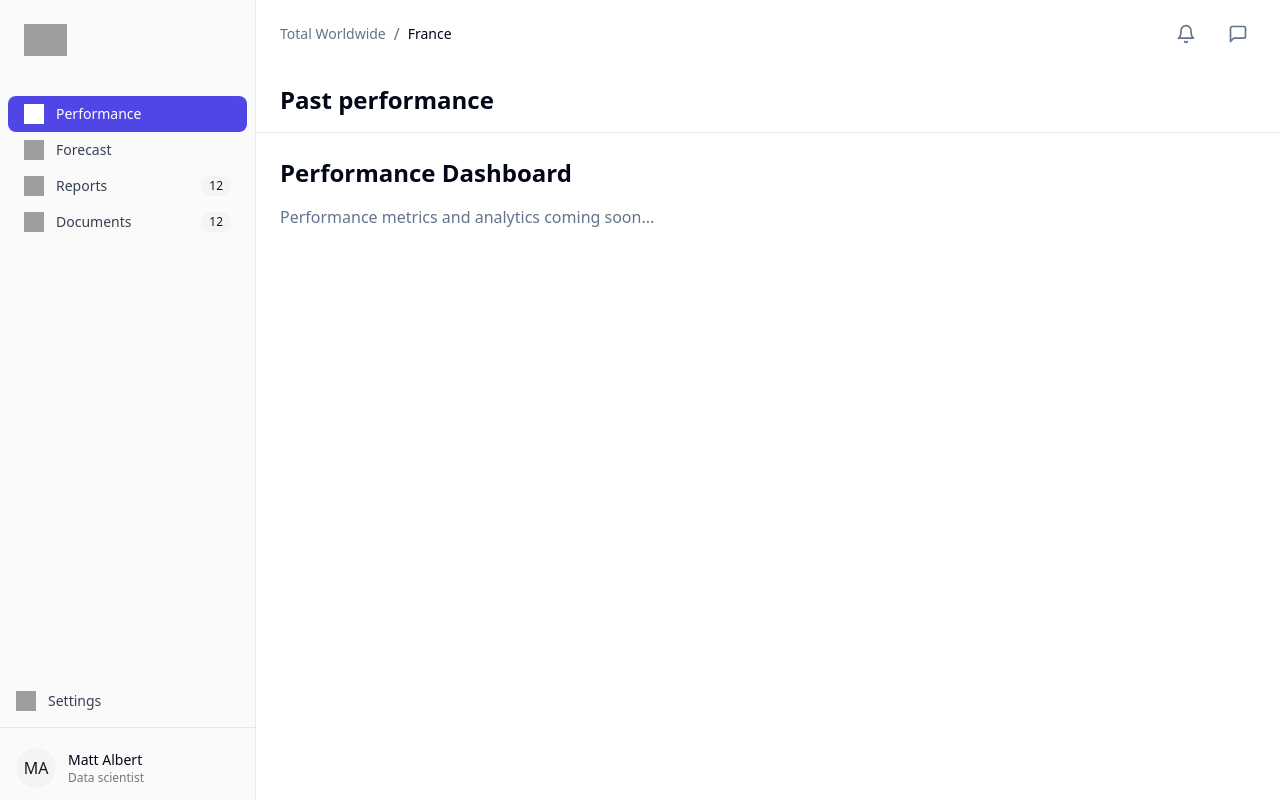
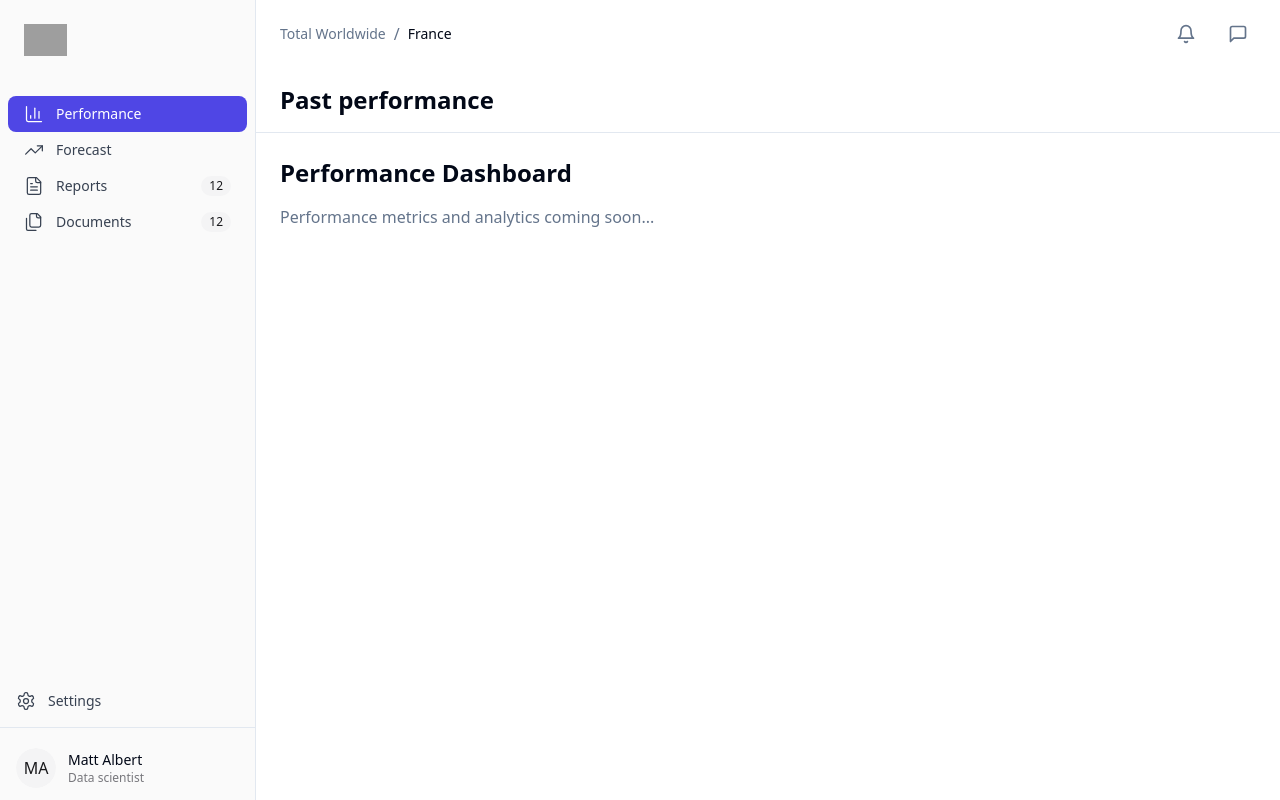
Before and after one commit to louis-sanna-eki/p-549946, a React (Vite) app: page / in a window 1280 px wide. Built offline with nearby package versions, Linux system fonts and the light colour scheme; grey boxes are pictures that could not be loaded.

Commit message:
Replace Builder.io CDN with Lucide React
Updated the icon imports in the Sidebar and NavigationItem components to use Lucide React instead of the Builder.io CDN.
[skip gpt_engineer]

```diff
--- a/src/components/layout/NavigationItem.tsx
+++ b/src/components/layout/NavigationItem.tsx
@@ -1,15 +1,15 @@
 import { cn } from "@/lib/utils";
 import { Link, useLocation } from "react-router-dom";
+import { LucideIcon } from "lucide-react";
 
 interface NavigationItemProps {
-  icon: string;
+  icon: LucideIcon;
   title: string;
   badge?: string;
-  active?: boolean;
   to: string;
 }
 
-export function NavigationItem({ icon, title, badge, to }: NavigationItemProps) {
+export function NavigationItem({ icon: Icon, title, badge, to }: NavigationItemProps) {
   const location = useLocation();
   const active = location.pathname === to || (to === "/performance" && location.pathname === "/");
 
@@ -19,14 +19,9 @@ export function NavigationItem({ icon, title, badge, to }: NavigationItemProps)
         "flex items-center gap-3 px-4 py-2 rounded-lg cursor-pointer",
         active ? "bg-[#4F46E5] text-white" : "text-gray-700 hover:bg-sidebar-accent/50"
       )}>
-        <img
-          src={icon}
-          alt=""
-          className={cn(
-            "w-5 h-5",
-            active && "brightness-0 invert"
-          )}
-          loading="lazy"
+        <Icon
+          className="w-5 h-5"
+          strokeWidth={1.5}
         />
         <span className="flex-grow text-sm font-medium">{title}</span>
         {badge && (
--- a/src/components/layout/Sidebar.tsx
+++ b/src/components/layout/Sidebar.tsx
@@ -1,26 +1,27 @@
 import { NavigationItem } from "./NavigationItem";
 import { ProfileSection } from "./ProfileSection";
 import { Separator } from "@/components/ui/separator";
+import { BarChart3, TrendingUp, FileText, Files, Settings } from "lucide-react";
 
 const navigationItems = [
   {
-    icon: "https://cdn.builder.io/api/v1/image/assets/fefc4dc743f5437b91c732647225a5b8/71096e2dfbab3881c10cb6ac25dffafa32661e3bf301bb3e7eb0b1b172feedb4",
+    icon: BarChart3,
     title: "Performance",
     to: "/performance"
   },
   {
-    icon: "https://cdn.builder.io/api/v1/image/assets/fefc4dc743f5437b91c732647225a5b8/0c78c0d737c9b4e0733cdeaf24fddb25883d91554f956dabca16f64e31fbe15b",
+    icon: TrendingUp,
     title: "Forecast",
     to: "/forecast"
   },
   {
-    icon: "https://cdn.builder.io/api/v1/image/assets/fefc4dc743f5437b91c732647225a5b8/e306aaa5b94f211b84b544885dfddc5a4f7ab7a6333651a77a6c212270ddbd1f",
+    icon: FileText,
     title: "Reports",
     badge: "12",
     to: "/reports"
   },
   {
-    icon: "https://cdn.builder.io/api/v1/image/assets/fefc4dc743f5437b91c732647225a5b8/605002b8f48484dedad45c89be90d3c82615ab8f691b6b796fbfece040928c70",
+    icon: Files,
     title: "Documents",
     badge: "12",
     to: "/documents"
@@ -52,7 +53,7 @@ export function Sidebar() {
 
       <div className="mt-auto">
         <NavigationItem
-          icon="https://cdn.builder.io/api/v1/image/assets/fefc4dc743f5437b91c732647225a5b8/c7321c0d4b17b54d9f8068fe5652ce23a3e9f9056e9f3e6a6ff86c9c4a35fc99"
+          icon={Settings}
           title="Settings"
           to="/settings"
         />
```
